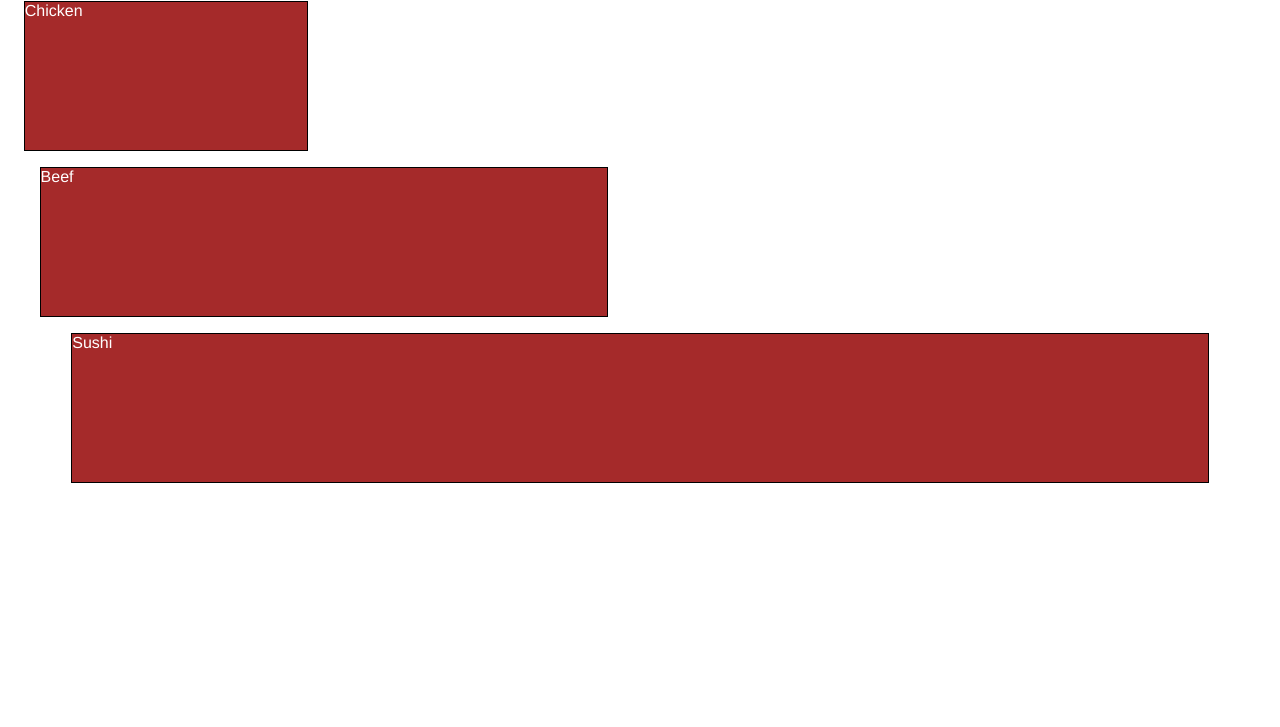
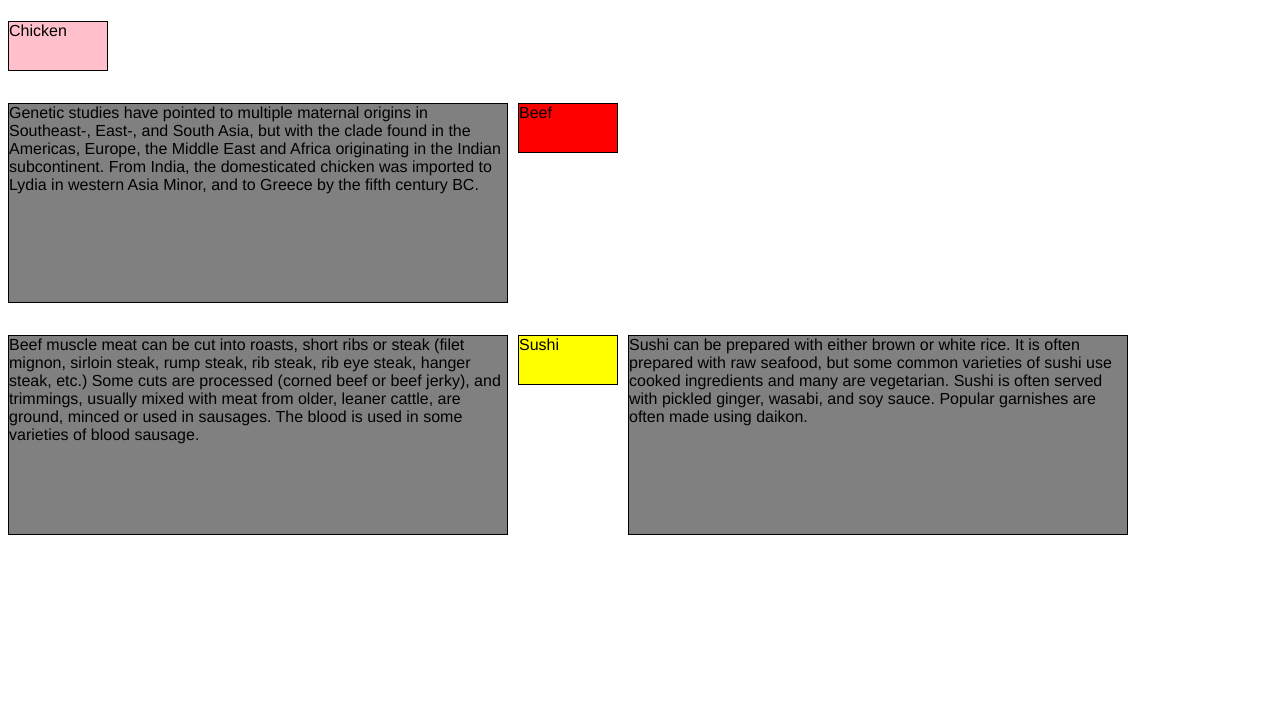
Before and after one commit to nainas/Module2-Solution, a plain HTML site: page site/index.html in a window 1280 px wide. Shown: the part 73-800 px from the top of the page. Drawn offline with Linux system fonts and the light colour scheme.

Commit message:
version -2

```diff
--- a/site/css/mystyle.css
+++ b/site/css/mystyle.css
@@ -1,39 +1,109 @@
-* {
-  box-sizing: border-box;
-}
+
+
 h1 {
-  margin-bottom: 15px;
+  margin-bottom: 20px;
+
+  text-align: center;
 }
 p {
+
+  height: 200px;
+  width:500px;
   border: 1px solid black;
-  background-color: #A52A2A;
-  width: 90%;
-  height: 150px;
-  margin-right: auto;
-  margin-left: auto;
+  background-color: grey;
+  float: left;
+  margin-right: 10px;
+
   font-family: Helvetica;
-  color: white;
+  color: black;
+   box-sizing: border-box;
 }
+
+#chik{
+
+   background-color: pink;
+   color:black;
+
+   height: 50px;
+   width: 100px;
+
+}
+#beef{
+
+   background-color: red;
+   color:black;
+
+
+       height: 50px;
+   width: 100px;
+
+}
+#sushi{
+
+   background-color: yellow;
+   color:black;
+
+       height: 50px;
+   width: 100px;
+
+}
+
 /* Simple Responsive Framework. */
-.row {
-  width: 100%;
-}
 
 /********** desktop devices only **********/
 
 @media (min-width: 992px) {
   .col-ds-1, .col-ds-2, .col-ds-3, {
+
+    margin-right: 50px;
     float: left;
-
   }
   .col-ds-1 {
-    width: 25%;
+    width: 33.33%;
   }
   .col-ds-2 {
-    width: 50%;
+    width: 66.66%;
   }
   .col-ds-3 {
     width: 100%;
   }
 
 }
+
+
+@media (min-width: 768px) and (max-width: 991px) {
+  .col-tb-1, .col-tb-2, .col-tb-3, {
+
+    margin-right: 50px;
+    float: left;
+  }
+  .col-tb-1 {
+    width: 50%;
+  }
+  .col-tb-2 {
+    width: 50%;
+  }
+  .col-tb-3 {
+    width: 100%;
+  }
+
+}
+
+@media (max-width: 767px) {
+
+ .col-m-1, .col-m-2, .col-m-3, {
+
+    margin-right: 50px;
+    float: left;
+  }
+  .col-m-1 {
+    width: 100%;
+  }
+  .col-m-2 {
+    width: 100%;
+  }
+  .col-m-3 {
+    width: 100%;
+  }
+
+}
--- a/site/index.html
+++ b/site/index.html
@@ -8,9 +8,19 @@
 <body>
 	<h1> Our Menu</h1>
   <div class="row">
-  <div class="col-ds-1"><p>Chicken</p></div>
-  <div class="col-ds-2"><p>Beef</p></div>
-  <div class="col-ds-3"><p>Sushi</p></div>
+  <div class="col-ds-1 col-tb-1 col-m-1">
+  	 <p id="chik">Chicken</p>
+  	 <p> Genetic studies have pointed to multiple maternal origins in Southeast-, East-, and South Asia, but with the clade found in the Americas, Europe, the Middle East and Africa originating in the Indian subcontinent. From India, the domesticated chicken was imported to Lydia in western Asia Minor, and to Greece by the fifth century BC.</p>
+  </div>
+  <div class="col-ds-2 col-tb-2 col-m-2">
+  	<p  id="beef">Beef</p>
+ 	 <p>Beef muscle meat can be cut into roasts, short ribs or steak (filet mignon, sirloin steak, rump steak, rib steak, rib eye steak, hanger steak, etc.) Some cuts are processed (corned beef or beef jerky), and trimmings, usually mixed with meat from older, leaner cattle, are ground, minced or used in sausages. The blood is used in some varieties of blood sausage.</p>
+   </div>
+
+  <div class="col-ds-3 col-tb-3 col-m-3">
+  	<p  id="sushi">Sushi</p>
+  	<p> Sushi can be prepared with either brown or white rice. It is often prepared with raw seafood, but some common varieties of sushi use cooked ingredients and many are vegetarian. Sushi is often served with pickled ginger, wasabi, and soy sauce. Popular garnishes are often made using daikon.</p>
+  </div>
   </div>
 
 
```
